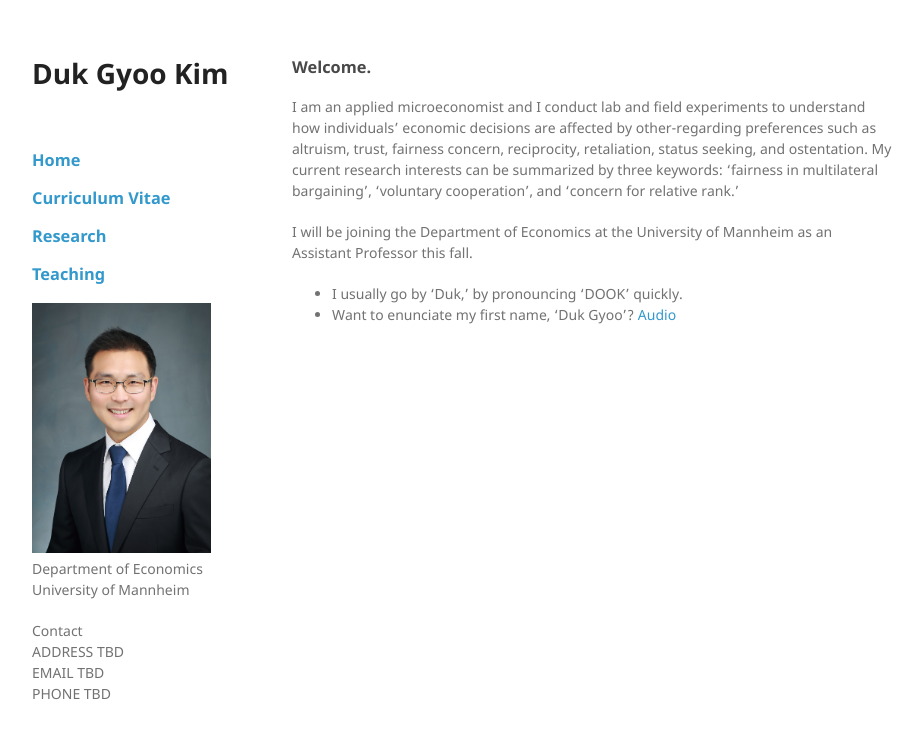
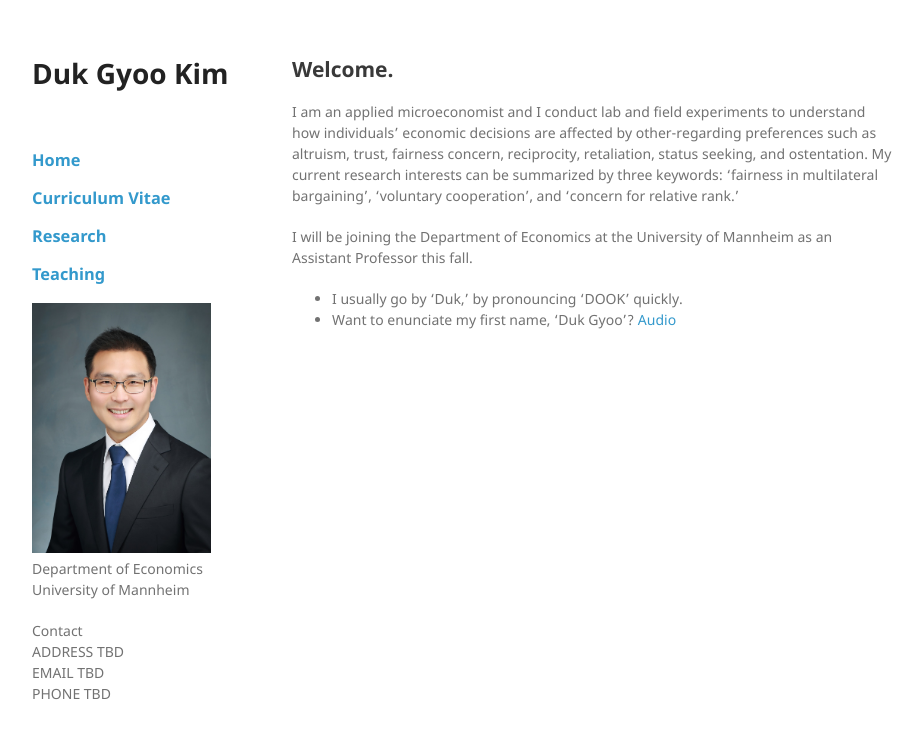
Before and after one commit to kimdukgyoo/kimdukgyoo.github.io, a Jekyll site: the page built from index.md, in a window 1280 px wide. Shown: the top 739 px of the page, without its empty margins (178-1100 px from the left). Built offline with Jekyll 4.4.1, drawn with Linux system fonts in a browser that asks for light colours; our own code applies the rules of GitHub Pages for plain Markdown files.

```diff
--- a/index.md
+++ b/index.md
@@ -1,4 +1,4 @@
-### Welcome.
+## Welcome.
 
 I am an applied microeconomist and I conduct lab and field experiments to understand how individuals' economic decisions are affected by other-regarding preferences such as altruism, trust, fairness concern, reciprocity, retaliation, status seeking, and ostentation. My current research interests can be summarized by three keywords: 'fairness in multilateral bargaining', 'voluntary cooperation', and 'concern for relative rank.'
 
```
